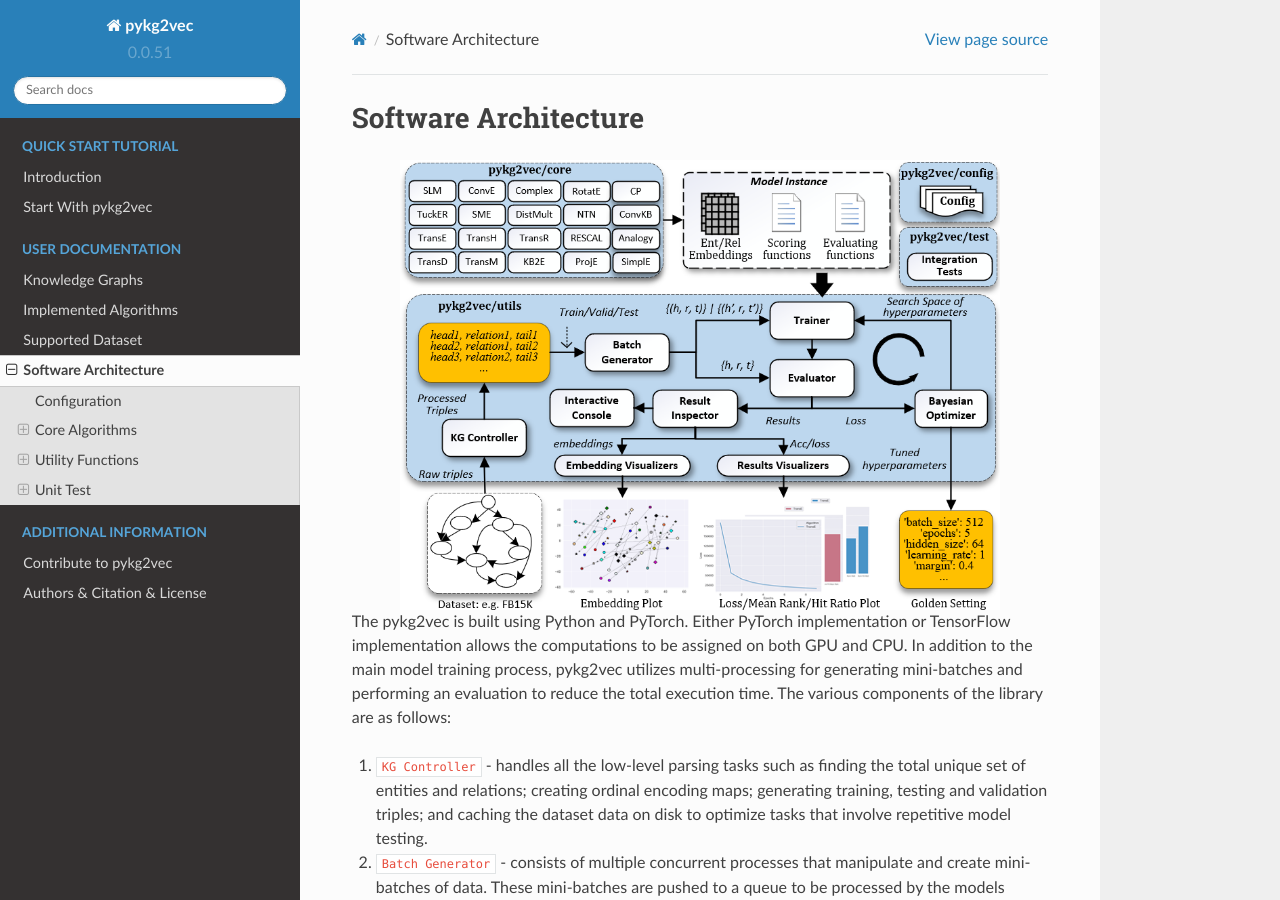
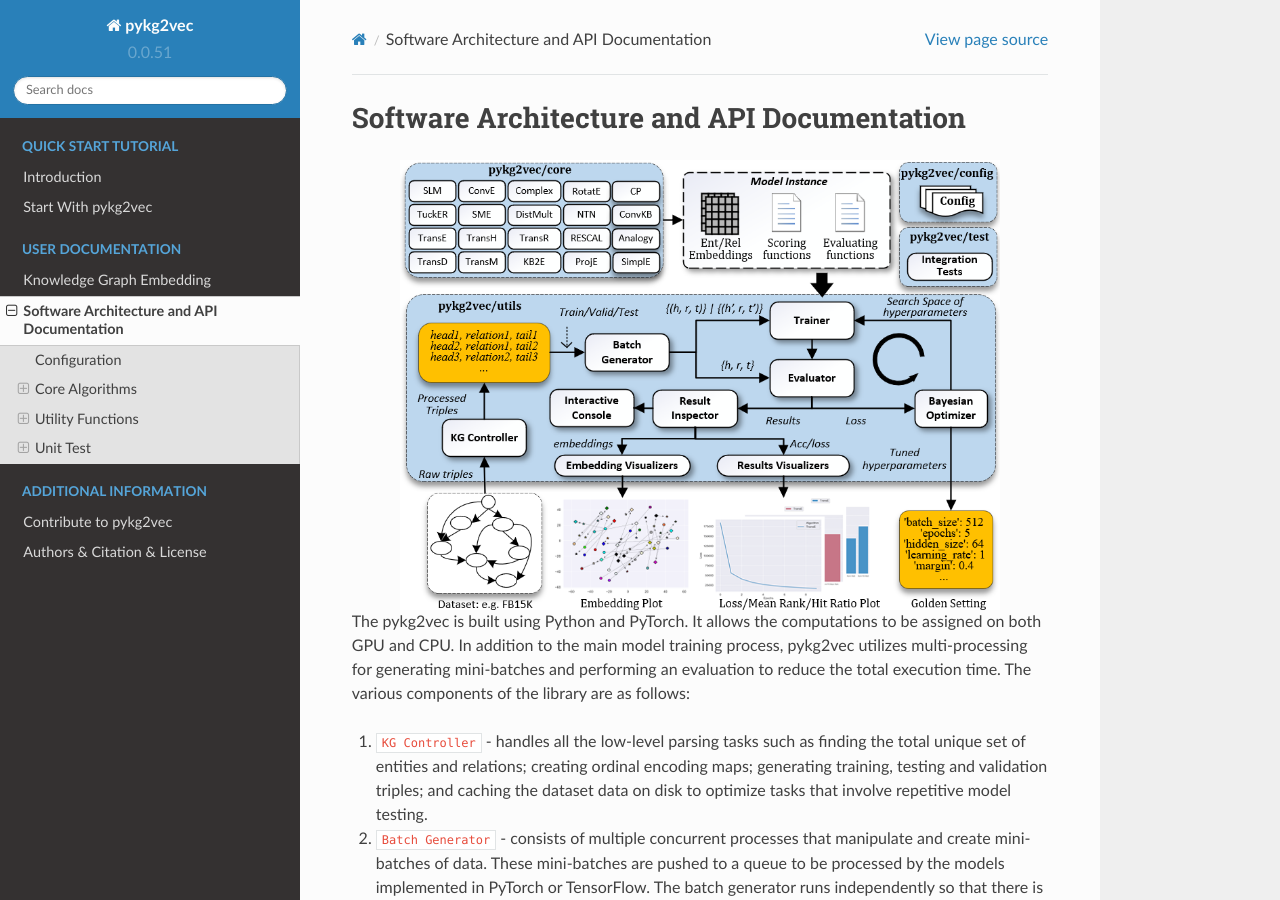
Before and after one commit to Sujit-O/pykg2vec, a Sphinx documentation site: the page built from docs/source/api.rst, in a window 1280 px wide and 900 px high. Built offline with Sphinx 7.4.7 and the Read the Docs theme 2.0.0, drawn with Linux system fonts in a browser that asks for light colours; formulas are drawn with MathJax 3; pages that are not in the unit, such as notebooks, are missing from menus; some of the changed text lies outside the part shown.

```diff
--- a/docs/source/api.rst
+++ b/docs/source/api.rst
@@ -1,14 +1,11 @@
-Software Architecture
-#####################
+Software Architecture and API Documentation
+###########################################
 .. image:: ../../figures/pykg2vec_structure.png
    :width: 600
    :align: center
    :alt: Structure of the pykg2vec library.
 
-The pykg2vec is built using Python and PyTorch. Either
-PyTorch implementation or TensorFlow implementation allows the
-computations to be assigned on both GPU and CPU. In addition to the main model training process,
-pykg2vec utilizes multi-processing for generating mini-batches and performing an evaluation to reduce
+The pykg2vec is built using Python and PyTorch. It allows the computations to be assigned on both GPU and CPU. In addition to the main model training process, pykg2vec utilizes multi-processing for generating mini-batches and performing an evaluation to reduce
 the total execution time. The various components of the library are as follows:
 
 1) ``KG Controller`` - handles all the low-level parsing tasks such as finding the total unique set of entities and relations; creating ordinal encoding maps; generating training, testing and validation triples; and caching the dataset data on disk to optimize tasks that involve repetitive model testing.
@@ -19,6 +16,7 @@ the total execution time. The various components of the library are as follows:
 6) ``Visualization`` - plots training loss and common metrics used in KGE tasks. To facilitate model analysis, it also visualizes the latent representations of entities and relations on the 2D plane using t-SNE based dimensionality reduction.
 7) ``Bayesian Optimizer`` - pykg2vec uses a Bayesian hyperparameter optimizer to find a golden hyperparameter set. This feature is more efficient than brute-force based approaches.
 
+====
 
 Configuration
 ======================
@@ -29,14 +27,10 @@ Configuration
 .. automodule:: pykg2vec.config.hyperparams
    :members:
 
+====
+
 Core Algorithms
 ======================
-
-Meta Class for Algorithms
---------------------------
-
-.. automodule:: pykg2vec.core.KGMeta
-   :members:
 
 Complex
 -----------
@@ -140,6 +134,8 @@ TuckER
 .. automodule:: pykg2vec.core.TuckER
    :members:
 
+====
+
 Utility Functions
 ======================
 
@@ -185,6 +181,8 @@ KG Pipeline
 .. automodule:: pykg2vec.utils.KGPipeline
    :members:
 
+====
+
 Unit Test
 ======================
 
--- a/docs/source/index.rst
+++ b/docs/source/index.rst
@@ -32,9 +32,7 @@ library. We hope Pykg2vec is both practical and educational to users who hope to
    :hidden:
    :caption: User Documentation
 
-   kgdata
-   algos
-   dataset
+   kge
    api
 
 
```
Also changed, not shown: docs/source/algos.rst (deleted, +0 -67 lines), docs/source/dataset.rst (deleted, +0 -35 lines), docs/source/kgdata.rst (deleted, +0 -26 lines), docs/source/kge.rst (added, +107 -0 lines).
